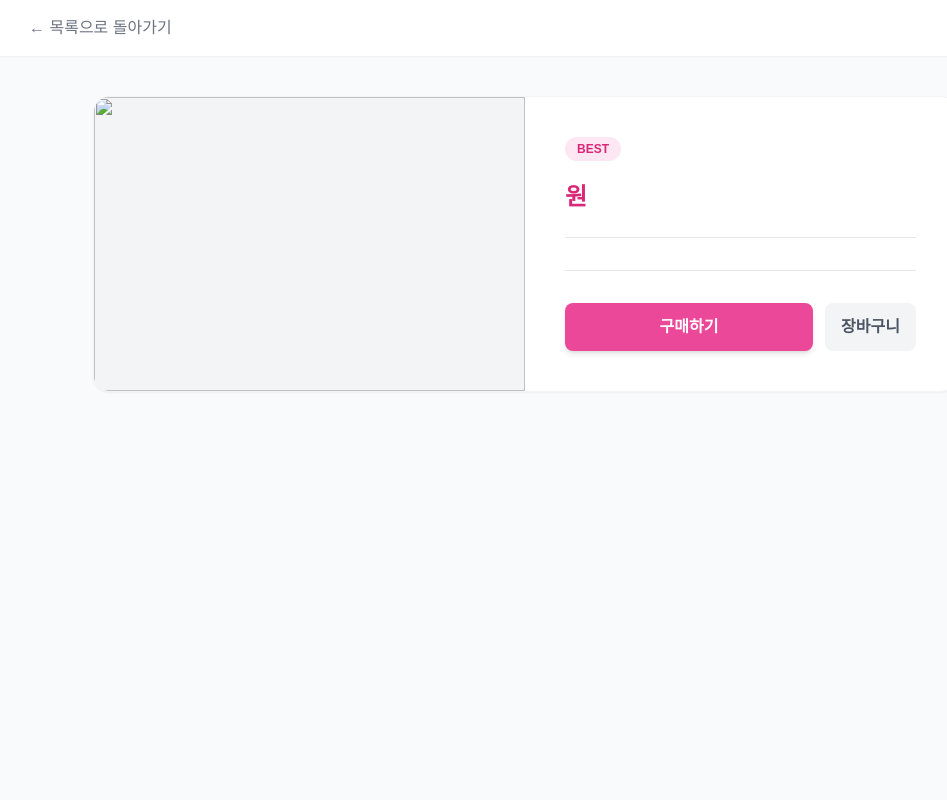
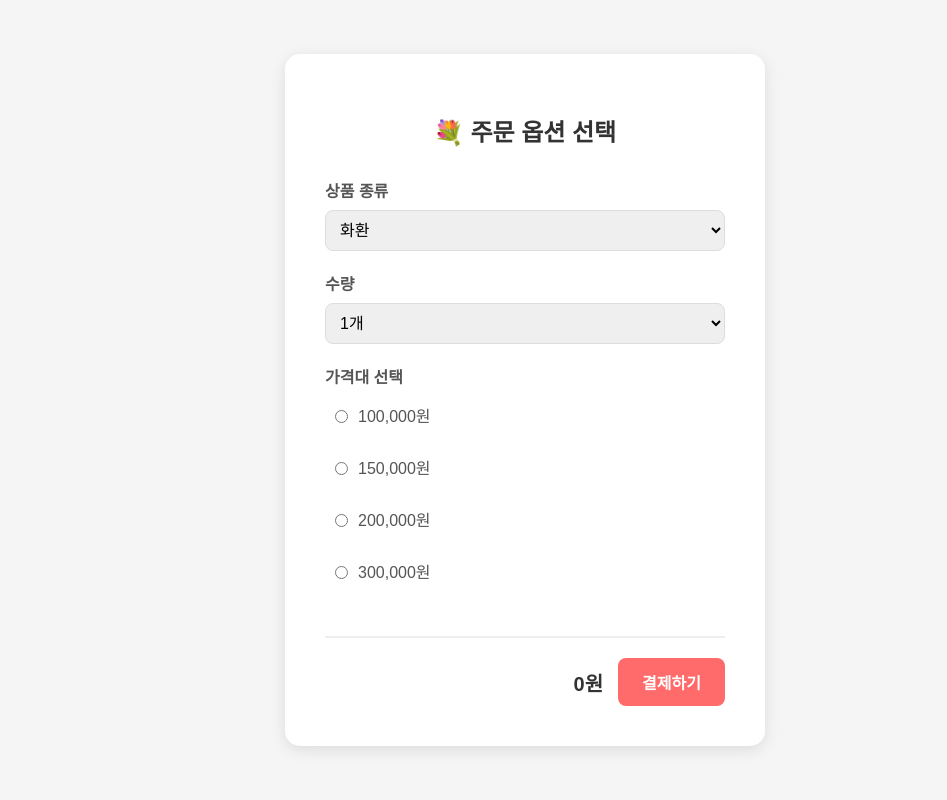
Before and after one commit to jongko54/my-seo, a FastAPI app: template FastAPIProject/templates/item.html in a window 1280 px wide. Shown: the whole page, without its empty margins (115-1062 px from the left). Run offline with FastAPI, Linux system fonts and the light colour scheme; the template is opened without the code that fills it, so the values that code supplies are empty; some libraries are stand-ins or nearby versions; some web fonts are replaced.

Commit message:
ai읽게 변환

```diff
--- a/FastAPIProject/main.py
+++ b/FastAPIProject/main.py
@@ -5,49 +5,63 @@ from sqlalchemy.orm import Session
 import models
 from database import engine, get_db
 
-# 1. DB 테이블 자동 생성 (테이블이 없으면 만듭니다)
+# 1. DB 테이블 자동 생성
 models.Base.metadata.create_all(bind=engine)
 
 app = FastAPI()
 templates = Jinja2Templates(directory="templates")
 
-# 도메인 주소 (나중에 사이트맵 만들 때 씀)
+# 도메인 설정
 DOMAIN = "https://bntflower.co.kr"
 
 
 # ==========================
-# 1. 홈 페이지
+# 1. 홈 페이지 (메인)
 # ==========================
 @app.get("/", response_class=HTMLResponse)
 def read_root(request: Request, db: Session = Depends(get_db)):
-    # 최신 데이터 10개만 가져와서 링크 보여주기
+    # DB에서 아이템을 가져오지만, 아까 만든 index_list.html은 정적 링크를 쓰므로
+    # items 변수는 나중에 필요할 때 html에서 {{ items }}로 쓰시면 됩니다.
     items = db.query(models.Market).limit(50).all()
 
     return templates.TemplateResponse("index_list.html", {
         "request": request,
         "items": items
     })
-    # 주의: templates 폴더에 index_list.html도 간단히 하나 만들어주세요.
-    # (없으면 에러나니 아래 item.html과 비슷하게 만드시면 됩니다)
 
 
 # ==========================
-# 2. SEO 상세 페이지 (pSEO 핵심)
-# 주소 예시: https://bntflower.co.kr/market/rose
+# [추가됨] 2. 실제 주문/계산기 페이지
+# 아까 만든 item.html (화환/난 가격 계산 기능)을 보여주는 곳입니다.
+# ==========================
+@app.get("/item", response_class=HTMLResponse)
+def read_order_page(request: Request):
+    """
+    사용자가 메인에서 '화환', '난' 등을 클릭했을 때 도착하는 페이지.
+    URL 파라미터(?category=화환)는 item.html 내부의 자바스크립트가 처리합니다.
+    """
+    return templates.TemplateResponse("item.html", {"request": request})
+
+
+# ==========================
+# 3. SEO 상세 페이지 (pSEO - 기존 유지)
+# 검색엔진 유입용 (예: /market/강남구꽃배달)
 # ==========================
 @app.get("/market/{keyword}", response_class=HTMLResponse)
-def read_item(request: Request, keyword: str, db: Session = Depends(get_db)):
+def read_seo_item(request: Request, keyword: str, db: Session = Depends(get_db)):
     # DB에서 keyword로 검색
     item = db.query(models.Market).filter(models.Market.url_keyword == keyword).first()
 
     if not item:
         raise HTTPException(status_code=404, detail="상품을 찾을 수 없습니다.")
 
+    # 주의: 여기서도 item.html을 쓸지, 별도의 seo_template.html을 쓸지 결정해야 합니다.
+    # 일단은 item 객체를 넘겨주는 형태로 유지합니다.
     return templates.TemplateResponse("item.html", {"request": request, "item": item})
 
 
 # ==========================
-# 3. 사이트맵 자동 생성 (구글 제출용)
+# 4. 사이트맵 (구글 제출용)
 # ==========================
 @app.get("/sitemap.xml")
 def sitemap(db: Session = Depends(get_db)):
@@ -56,11 +70,17 @@ def sitemap(db: Session = Depends(get_db)):
     xml = '<?xml version="1.0" encoding="UTF-8"?>\n'
     xml += '<urlset xmlns="http://www.sitemaps.org/schemas/sitemap/0.9">\n'
 
-    # 홈 추가
+    # 1) 메인 페이지
     xml += f'<url><loc>{DOMAIN}/</loc></url>\n'
 
-    # DB에 있는 모든 페이지 추가
+    # 2) 주문 페이지들 (주요 카테고리 고정)
+    categories = ["화환", "난", "꽃다발", "탁상용", "사무실"]
+    for cat in categories:
+        xml += f'<url><loc>{DOMAIN}/item?category={cat}</loc></url>\n'
+
+    # 3) DB에 있는 pSEO 페이지들
     for item in items:
+        # url_keyword가 한글일 경우 URL 인코딩이 필요할 수 있습니다.
         loc = f"{DOMAIN}/market/{item.url_keyword}"
         xml += f'<url><loc>{loc}</loc></url>\n'
 
@@ -69,7 +89,7 @@ def sitemap(db: Session = Depends(get_db)):
 
 
 # ==========================
-# 4. Robots.txt
+# 5. Robots.txt
 # ==========================
 @app.get("/robots.txt")
 def robots():
@@ -83,4 +103,5 @@ Sitemap: {DOMAIN}/sitemap.xml
 if __name__ == "__main__":
     import uvicorn
 
+    # Railway 등 배포 환경을 위해 host는 0.0.0.0으로 설정
     uvicorn.run("main:app", host="0.0.0.0", port=8000, reload=True)
--- a/FastAPIProject/templates/item.html
+++ b/FastAPIProject/templates/item.html
@@ -3,50 +3,148 @@
 <head>
     <meta charset="UTF-8">
     <meta name="viewport" content="width=device-width, initial-scale=1.0">
-    <title>{{ item.name }} - 꽃배달</title>
-    <script src="https://cdn.tailwindcss.com"></script>
-    <link rel="stylesheet" as="style" crossorigin href="https://cdn.jsdelivr.net/gh/orioncactus/pretendard@v1.3.8/dist/web/static/pretendard.css" />
+
+    <title>상품 주문 - BNT플라워</title>
+
+    <meta name="description" content="BNT플라워 간편 주문 페이지. 원하시는 상품의 수량과 가격 옵션을 선택해주세요.">
+    <meta property="og:site_name" content="BNT플라워">
+    <meta property="og:title" content="BNT플라워 상품 주문">
+    <meta property="og:url" content="https://bntflower.co.kr/item">
+    <link rel="canonical" href="https://bntflower.co.kr/item">
+
     <style>
-        body { font-family: "Pretendard Variable", Pretendard, sans-serif; }
+        /* 스타일은 기존과 동일 */
+        body { font-family: 'Pretendard', sans-serif; background-color: #f5f5f5; display: flex; justify-content: center; align-items: center; height: 100vh; margin: 0; }
+        .container { background: white; padding: 40px; border-radius: 15px; box-shadow: 0 4px 15px rgba(0,0,0,0.1); width: 400px; max-width: 90%; }
+
+        h2 { text-align: center; color: #333; margin-bottom: 30px; }
+        .form-group { margin-bottom: 20px; }
+        label { display: block; font-weight: bold; margin-bottom: 8px; color: #555; }
+
+        select, .price-box { width: 100%; padding: 10px; border: 1px solid #ddd; border-radius: 8px; font-size: 16px; box-sizing: border-box; }
+
+        .price-options { display: flex; flex-direction: column; gap: 10px; margin-top: 10px; }
+        .price-option label { font-weight: normal; cursor: pointer; display: flex; align-items: center; padding: 5px; border-radius: 5px; transition: background 0.2s; }
+        .price-option label:hover { background-color: #f0f0f0; }
+        .price-option input { margin-right: 10px; accent-color: #ff6b6b; }
+
+        .footer { margin-top: 40px; display: flex; justify-content: flex-end; align-items: center; border-top: 2px solid #eee; padding-top: 20px; }
+        .total-price { font-size: 20px; font-weight: bold; color: #333; margin-right: 15px; }
+        .pay-btn { background-color: #ff6b6b; color: white; border: none; padding: 12px 24px; border-radius: 8px; font-size: 16px; font-weight: bold; cursor: pointer; transition: 0.3s; }
+        .pay-btn:hover { background-color: #ee5253; }
     </style>
 </head>
-<body class="bg-gray-50 text-gray-800">
+<body>
 
-    <header class="bg-white shadow-sm">
-        <div class="max-w-5xl mx-auto px-4 py-4">
-            <a href="/" class="text-gray-500 hover:text-pink-500 flex items-center gap-1 font-medium">
-                &larr; 목록으로 돌아가기
-            </a>
-        </div>
-    </header>
+<div class="container">
+    <h2>💐 주문 옵션 선택</h2>
 
-    <main class="max-w-4xl mx-auto px-4 py-10">
-        <div class="bg-white rounded-2xl shadow-sm border border-gray-100 overflow-hidden md:flex">
+    <div class="form-group">
+        <label for="category">상품 종류</label>
+        <select id="category" onchange="updatePriceOptions()">
+            <option value="화환">화환</option>
+            <option value="난">난</option>
+            <option value="꽃다발">꽃다발</option>
+            <option value="탁상용">탁상용 화분</option>
+            <option value="사무실">사무실용 화분</option>
+        </select>
+    </div>
 
-            <div class="md:w-1/2 bg-gray-100 relative h-64 md:h-auto">
-                <img src="{{ item.image_url }}" alt="{{ item.name }}" class="w-full h-full object-cover absolute inset-0">
+    <div class="form-group">
+        <label for="quantity">수량</label>
+        <select id="quantity" onchange="calculateTotal()">
+            <option value="1">1개</option>
+            <option value="2">2개</option>
+            <option value="3">3개</option>
+            <option value="4">4개</option>
+            <option value="5">5개</option>
+        </select>
+    </div>
+
+    <div class="form-group">
+        <label>가격대 선택</label>
+        <div id="price-container" class="price-options">
             </div>
+    </div>
 
-            <div class="md:w-1/2 p-8 md:p-10 flex flex-col justify-center">
-                <span class="inline-block px-3 py-1 text-xs font-bold text-pink-600 bg-pink-100 rounded-full w-fit mb-3">BEST</span>
-                <h1 class="text-3xl font-bold text-gray-900 mb-2">{{ item.name }}</h1>
-                <p class="text-2xl font-bold text-pink-600 mb-6">{{ item.price }}원</p>
+    <div class="footer">
+        <div class="total-price" id="total-display">0원</div>
+        <button class="pay-btn" onclick="alert('PG사 결제 모듈 연동이 필요합니다.')">결제하기</button>
+    </div>
+</div>
 
-                <p class="text-gray-600 leading-relaxed mb-8 border-t border-b py-4">
-                    {{ item.content }}
-                </p>
+<script>
+    const priceData = {
+        "화환": [100000, 150000, 200000, 300000],
+        "난": [50000, 100000, 150000, 200000, 300000],
+        "꽃다발": [30000, 50000, 70000, 100000, 150000, 200000],
+        "탁상용": [50000, 70000, 100000, 150000, 200000],
+        "사무실": [100000, 150000, 200000, 300000]
+    };
 
-                <div class="flex gap-3">
-                    <button class="flex-1 bg-pink-500 hover:bg-pink-600 text-white font-bold py-3 px-4 rounded-lg transition shadow-md hover:shadow-lg">
-                        구매하기
-                    </button>
-                    <button class="bg-gray-100 hover:bg-gray-200 text-gray-600 font-bold py-3 px-4 rounded-lg transition">
-                        장바구니
-                    </button>
-                </div>
-            </div>
-        </div>
-    </main>
+    let selectedPrice = 0;
+
+    window.onload = function() {
+        // URL 파라미터 확인 (예: ?category=화환)
+        const urlParams = new URLSearchParams(window.location.search);
+        const categoryParam = urlParams.get('category');
+
+        if(categoryParam && priceData[categoryParam]) {
+            document.getElementById("category").value = categoryParam;
+        }
+
+        // 초기 화면 그리기
+        updatePriceOptions();
+    };
+
+    function updatePriceOptions() {
+        const category = document.getElementById("category").value;
+
+        // ★ 중요: 카테고리가 바뀔 때마다 브라우저 탭 제목을 바꿔줍니다.
+        // 예: "화환 주문 - BNT플라워"
+        document.title = category + " 주문 - BNT플라워";
+
+        const container = document.getElementById("price-container");
+        const prices = priceData[category];
+
+        container.innerHTML = ""; // 기존 내용 비우기
+
+        prices.forEach((price, index) => {
+            const div = document.createElement("div");
+            div.className = "price-option";
+
+            const radio = document.createElement("input");
+            radio.type = "radio";
+            radio.name = "priceSelect";
+            radio.value = price;
+            radio.id = "p" + index;
+
+            // 라디오 버튼 클릭 시 계산
+            radio.onchange = function() {
+                selectedPrice = parseInt(this.value);
+                calculateTotal();
+            };
+
+            const label = document.createElement("label");
+            label.htmlFor = "p" + index;
+            label.innerText = price.toLocaleString() + "원";
+            label.prepend(radio);
+
+            div.appendChild(label);
+            container.appendChild(div);
+        });
+
+        // 카테고리 변경 시 선택값 초기화
+        selectedPrice = 0;
+        document.getElementById("total-display").innerText = "0원";
+    }
+
+    function calculateTotal() {
+        const quantity = parseInt(document.getElementById("quantity").value);
+        const total = selectedPrice * quantity;
+        document.getElementById("total-display").innerText = total.toLocaleString() + "원";
+    }
+</script>
 
 </body>
 </html>
```
Also changed, not shown: FastAPIProject/templates/index_list.html (+59 -103 lines).
